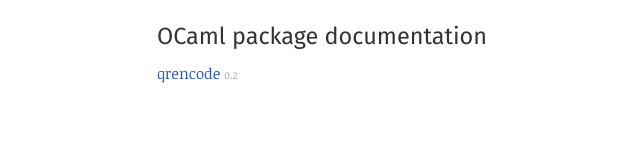
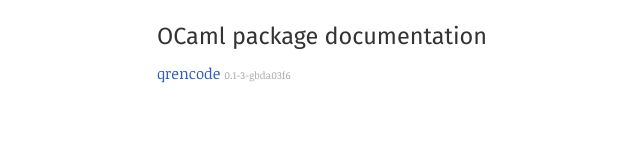
Before and after one commit to vbmithr/qrencode-ocaml, a plain HTML site: page index.html in a window 1280 px wide. Shown: the full height of the page, 130-770 px from the left. Drawn offline with Linux system fonts and the light colour scheme.

Commit message:
Update qrencode doc to 0.1-3-gbda03f6.

```diff
--- a/index.html
+++ b/index.html
@@ -11,7 +11,7 @@
       <div class="by-name">
       <h2>OCaml package documentation</h2>
       <ol>
-      <li><a href="qrencode/index.html">qrencode</a> <span class="version">0.2</span></li>
+      <li><a href="qrencode/index.html">qrencode</a> <span class="version">0.1-3-gbda03f6</span></li>
       </ol>
       </div>
     </main>
```
